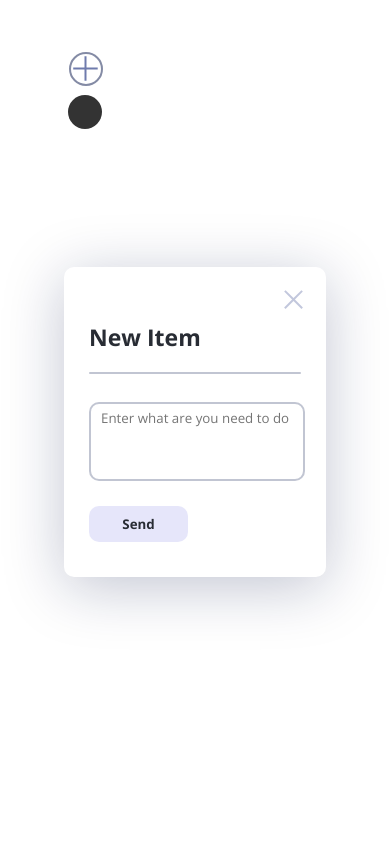
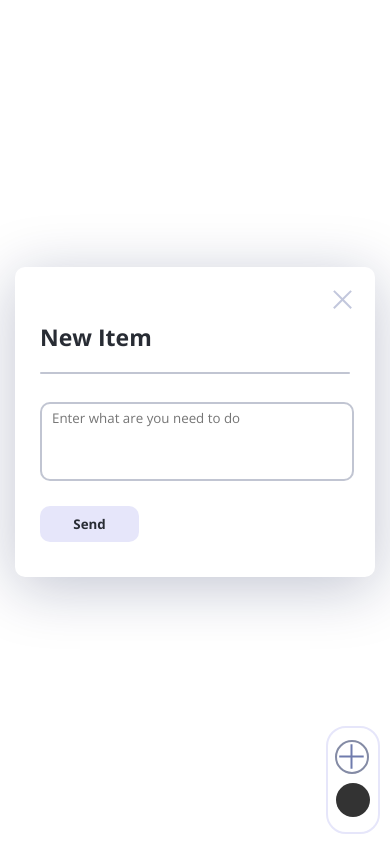
Before and after one commit to ZamarShoo/todo-react, a React (Create React App) app: page / in a window 390 px wide. Built offline with nearby package versions, Linux system fonts and the light colour scheme.

Commit message:
add mobile design

```diff
--- a/src/components/WrapperForElements/WrapperForElements.module.css
+++ b/src/components/WrapperForElements/WrapperForElements.module.css
@@ -14,6 +14,7 @@
     outline: none;
     border: none;
     background-color: white;
+    width: 30px;
 }
 
 .fixedElement {
@@ -26,6 +27,8 @@
     width: 40px;
     padding: 15px 5px;
     border-radius: 20px;
+    background-color: white;
+    border: 2px solid lavender;
 }
 
 .newElem img {
@@ -74,8 +77,22 @@
 
 .darkWrapper .fixedElement {
     background-color: #111;
+    border: 2px solid #333;
 }
 
 .darkWrapper .colorChange {
     background-color: white;
 }
+
+@media screen and (max-width: 750px) {
+    .wrapper {
+        width: 100vw;
+    }
+
+    .fixedElement {
+        top: auto;
+        left: auto;
+        bottom: 10px;
+        right: 10px;
+    }
+}
--- a/src/components/element/element.module.css
+++ b/src/components/element/element.module.css
@@ -186,3 +186,14 @@ textarea {
 .darkElem label:hover {
     background-color: #333;
 }
+
+@media screen and (max-width: 750px) {
+    .wrapper {
+        width: 100vw;
+    }
+
+    .item {
+        width: 100%;
+        margin: 25px 15px;
+    }
+}
```
